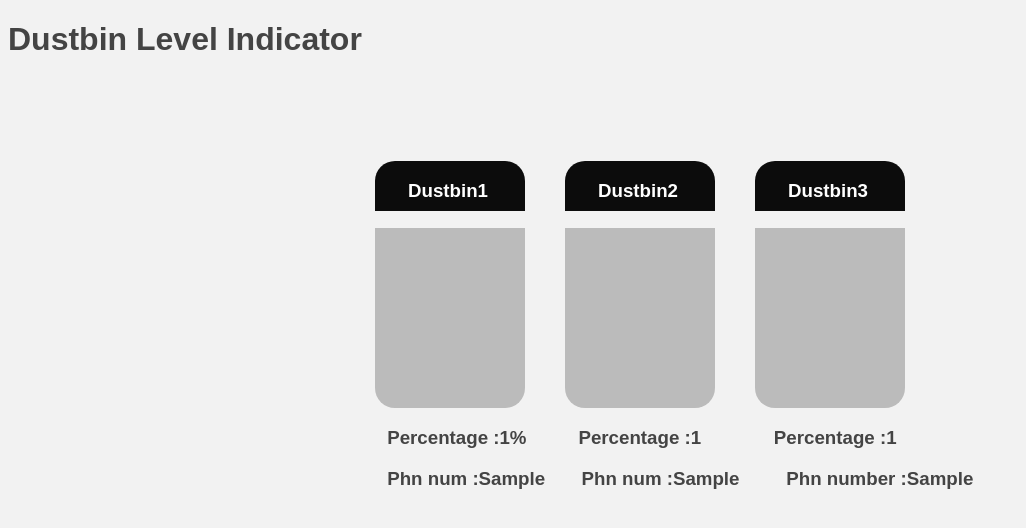
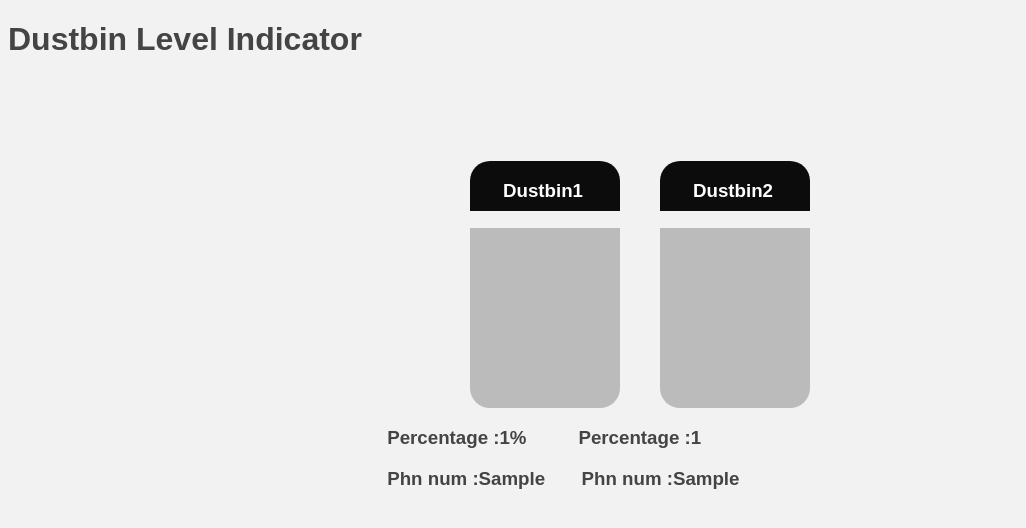
Before and after one commit to bathinamahesh/smartbin, a Django app: template templates/index.html in a window 1280 px wide. Shown: the top 528 px of the page, without its empty margins (0-1026 px from the left). Run offline with Django 4.2, Linux system fonts and the light colour scheme; the template is opened without the code that fills it: most values are stand-ins (such as "Sample title", 1, 10 or a date in 2020).

Commit message:
Update index.html

```diff
--- a/templates/index.html
+++ b/templates/index.html
@@ -247,7 +247,7 @@ p {
           <input type="text" style="display:none;" id="bb" value="{{ percent2 }}">
         </div>
       </div>
-      <div class="dustbin">
+     <!-- <div class="dustbin">
         <div class="lid"><h3 style="padding-left:33px;color:white;">Dustbin3</h3></div>
         <div class="trash">
           {% if data3 is 1 %}
@@ -262,10 +262,10 @@ p {
           <div class="percentage" id="percentage3"></div>
           <input type="text"  style="display:none;" id="cc" value="{{ percent3 }}">
         </div>
-      </div>
+      </div>-->
     </div>
-    <h3 style="margin-left:30%;">Percentage :{{ percent1 }}% &nbsp;&nbsp;&nbsp;&nbsp;&nbsp;&nbsp;&nbsp;&nbsp; Percentage :{{ percent2 }} &nbsp;&nbsp;&nbsp;&nbsp;&nbsp;&nbsp;&nbsp;&nbsp;&nbsp;&nbsp;&nbsp;&nbsp;  Percentage :{{ percent3 }}</h3>
-    <h3 style="margin-left:30%;">Phn num :{{ d1phn }}&nbsp;&nbsp;&nbsp;&nbsp;&nbsp;&nbsp; Phn num :{{ d2phn }} &nbsp;&nbsp;&nbsp;&nbsp;&nbsp;&nbsp;&nbsp;  Phn number :{{ d3phn }}</h3>
+    <h3 style="margin-left:30%;">Percentage :{{ percent1 }}% &nbsp;&nbsp;&nbsp;&nbsp;&nbsp;&nbsp;&nbsp;&nbsp; Percentage :{{ percent2 }} &nbsp;&nbsp;&nbsp;&nbsp;&nbsp;&nbsp;&nbsp;&nbsp;&nbsp;&nbsp;&nbsp;&nbsp;<!--  Percentage :{{ percent3 }}--></h3>
+    <h3 style="margin-left:30%;">Phn num :{{ d1phn }}&nbsp;&nbsp;&nbsp;&nbsp;&nbsp;&nbsp; Phn num :{{ d2phn }} &nbsp;&nbsp;&nbsp;&nbsp;&nbsp;&nbsp;&nbsp; <!-- Phn number :{{ d3phn }}--></h3>
 
     <script>
       const dustbins = document.querySelectorAll('.dustbin');
```
